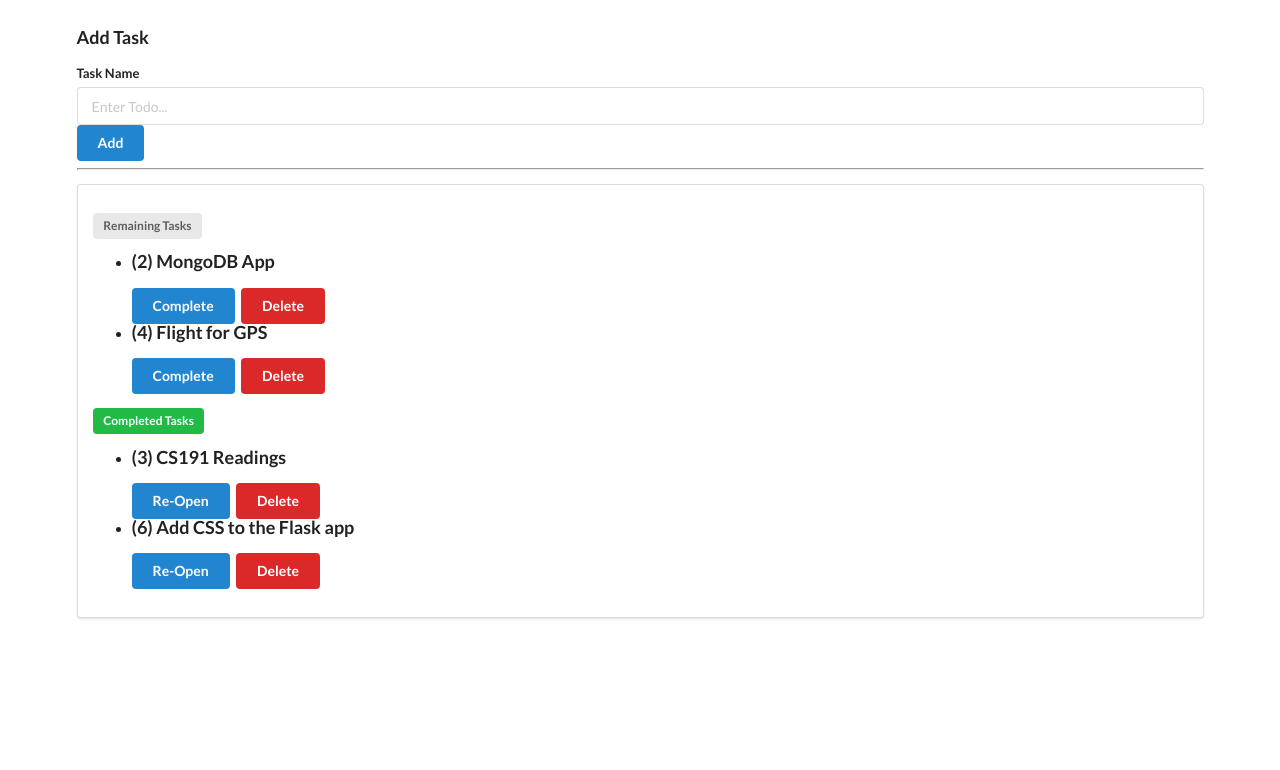
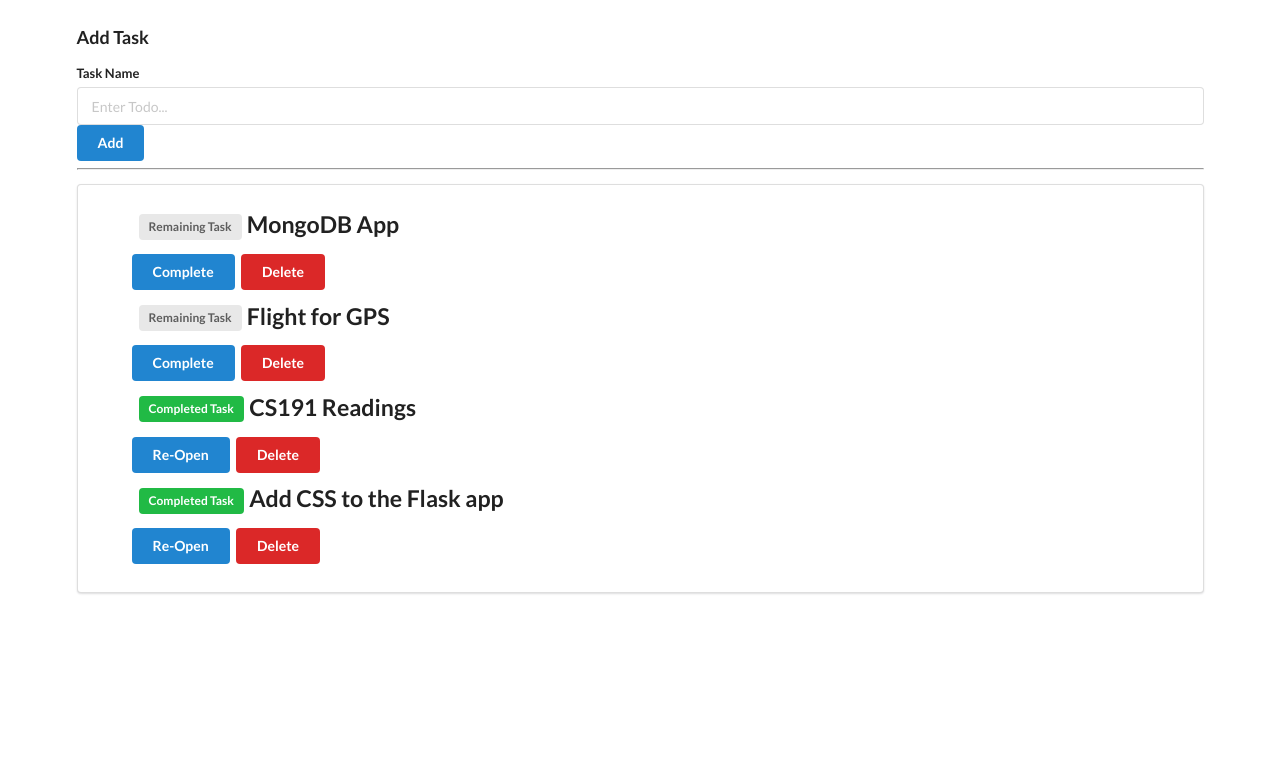
Before and after one commit to Chris-Cantwell/framework-todos, a Flask app: page / in a window 1280 px wide. Shown: the part 77-847 px from the top of the page. Run offline with Flask 2, Linux system fonts and the light colour scheme; data comes from the database, SQL or seed files in the repository; both versions use the stored data as it was after the commit.

Commit message:
Style adjustments, commenting concepts

```diff
--- a/Flask/app.py
+++ b/Flask/app.py
@@ -6,6 +6,7 @@ app = Flask(__name__)
 
 app.config['SQLALCHEMY_DATABASE_URI'] = 'sqlite:///db.sqlite'
 app.config['SQLALCHEMY_TRACK_MODIFICATIONS'] = False
+# [Concept: Persistent Storage]
 db = SQLAlchemy(app)
 
 ## Define Tasks
@@ -26,7 +27,7 @@ todos = [Task(name="Flask Tutorial", status=False),
          Task(name="Completed Task", status=True)]
 '''
 
-### Routing
+### Routing [Concept: #Routing]
 ## Pages and Views
 @app.route('/')
 def home():
--- a/Flask/templates/todos.html
+++ b/Flask/templates/todos.html
@@ -3,31 +3,38 @@
 {% block tasks %}
 <div class="ui segment">
     <p>
-        <h3 class="ui gray label">Remaining Tasks</h3>
+
         <ul>
             {% for todo in todos %}
                 {% if todo.complete  == False %}
-                    <li>
+                    <div class="ui list">
                         <p class="ui big header">
-                            ({{todo.id}}) {{todo.name}}
+                            <span class="ui gray label">Remaining Task </span>
+                            <!-- Removed ({{todo.id}}), style choice -->
+                            <span class="ui big header">
+                                {{todo.name}}
+                            </span>
                         </p>
+
                         <a href="/update/{{ todo.id }}" class="ui blue button">
                             Complete
                         </a>
                         <a href="/delete/{{ todo.id }}" class="ui red button">
                             Delete
                         </a>
-                    </li>
+                    </div>
+                <!-- It is more efficient to just do an if/else here, but this groups like tasks -->
                 {% endif %}
             {% endfor %}
-        </ul>
-        <h3 class="ui green label">Completed Tasks </h3>
-        <ul>
             {% for todo in todos %}
-                {% if  todo.complete == True %}
-                <li>
+                {% if todo.complete  == True %}
+                    <div class="ui list">
                         <p class="ui big header">
-                        ({{todo.id}}) {{todo.name}}
+                            <span class="ui green label">Completed Task </span>
+                            <!-- Removed ({{todo.id}}), style choice -->
+                            <span class="ui big header">
+                                {{todo.name}}
+                            </span>
                         </p>
                         <a href="/update/{{ todo.id }}" class="ui blue button">
                             Re-Open
@@ -35,8 +42,8 @@
                         <a href="/delete/{{ todo.id }}" class="ui red button">
                             Delete
                         </a>
-                </li>
 
+                    </div>
                 {% endif %}
             {% endfor %}
         </ul>
```
Also changed, not shown: Flask/instance/db.sqlite. Lines whose indentation alone changed are shown as unchanged.
